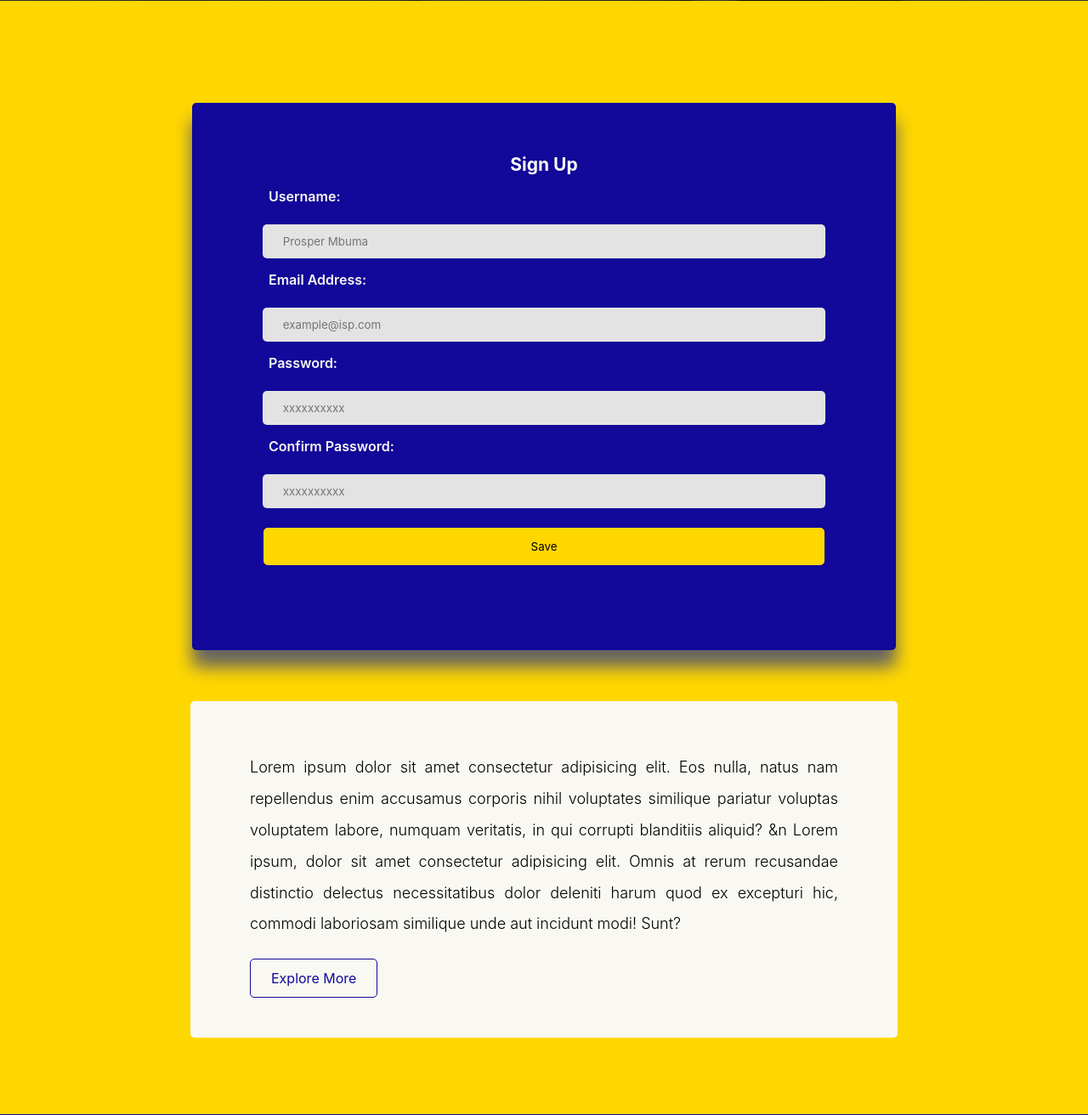
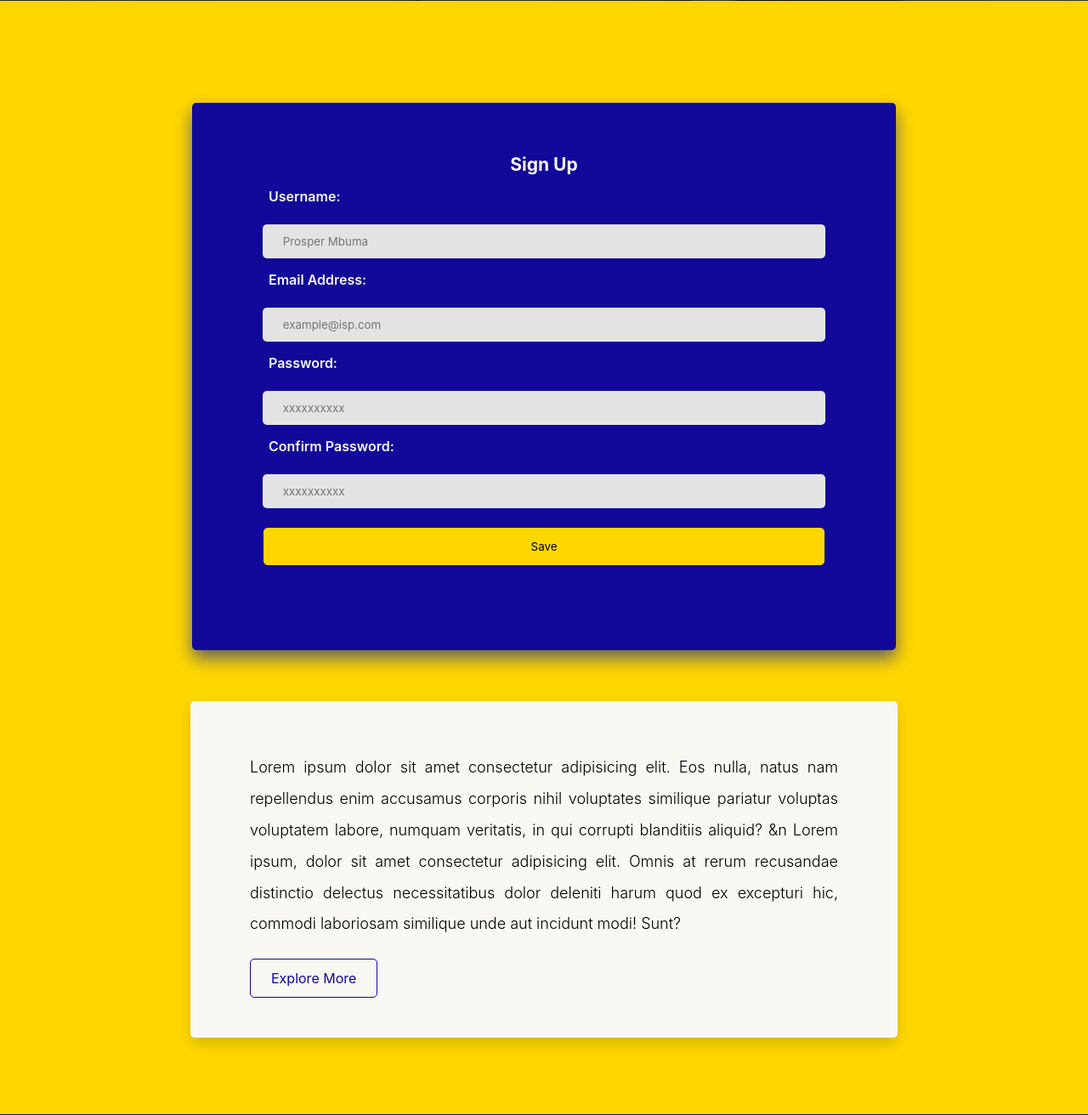
Before and after one commit to ProDeveloper-1/Web, a PHP site: page / in a window 1280 px wide. Shown: the part 574-1886 px from the top of the page at 85% size. Run offline with PHP 8.4, Linux system fonts and the light colour scheme.

Commit message:
More changes

```diff
--- a/Modern_JS/assets/css/index.css
+++ b/Modern_JS/assets/css/index.css
@@ -611,7 +611,8 @@ nav {
     padding-left: 30px;
     padding-right: 30px;
     padding-bottom: 100px;
-    box-shadow: 0px 20px 20px 0px #646363;
+    box-shadow: 0px 10px 20px #646363;
+    /* box-shadow: 0 0.5rem 1rem rgba(0, 0, 0, 0.15) !important; */
     /* animation: changeBackground 10s infinite;
     animation-timing-function: ease-in-out; */
     border-radius: 5px;
@@ -975,6 +976,7 @@ nav {
     padding-bottom: 60px;
     width: 65%;
     border-radius: 5px;
+    box-shadow: 0 0.5rem 1rem rgba(0, 0, 0, 0.15) !important;
 }
 
 #justText .lead {
--- a/Modern_JS/assets/css/login.css
+++ b/Modern_JS/assets/css/login.css
@@ -608,7 +608,7 @@ nav {
     padding-left: 30px;
     padding-right: 30px;
     padding-bottom: 100px;
-    box-shadow: 0px 20px 20px 0px #646363;
+    box-shadow: 0px 10px 20px #646363;
     /* animation: changeBackground 10s infinite;
     animation-timing-function: ease-in-out; */
     border-radius: 5px;
```
